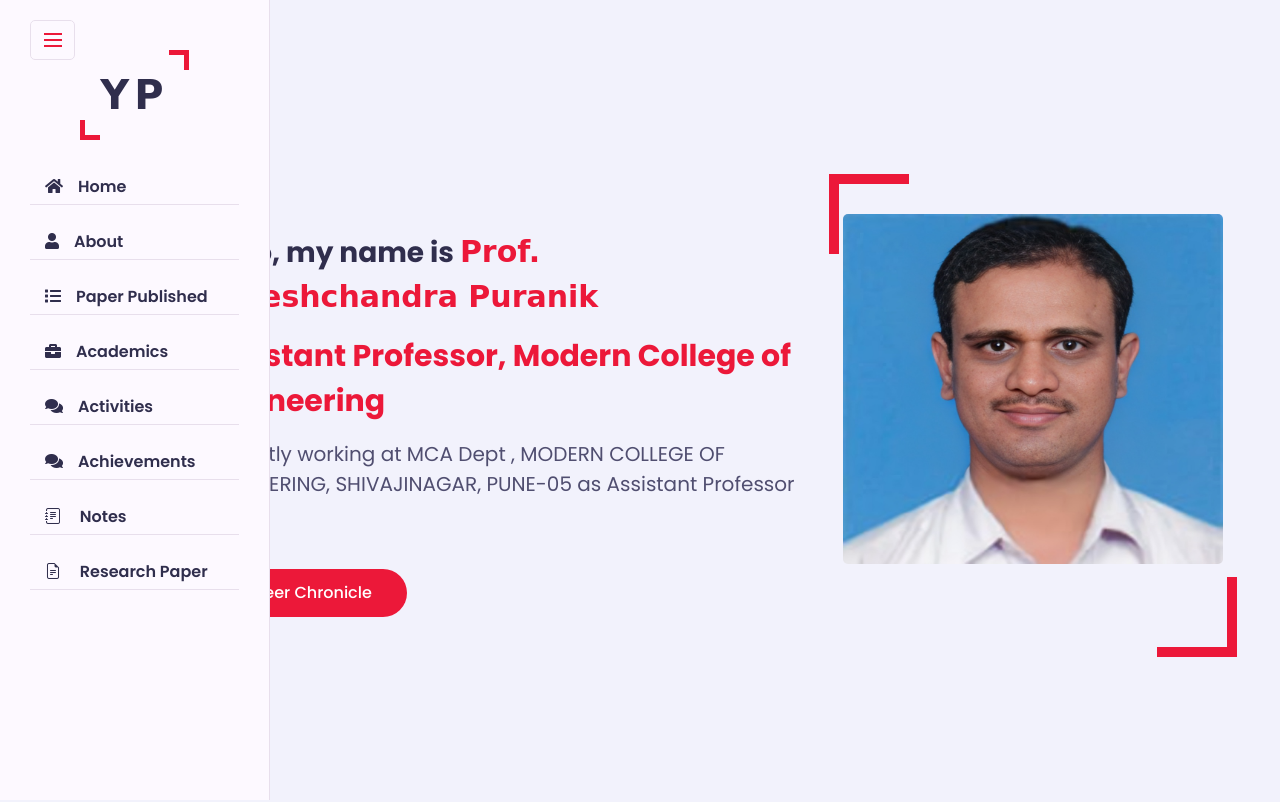
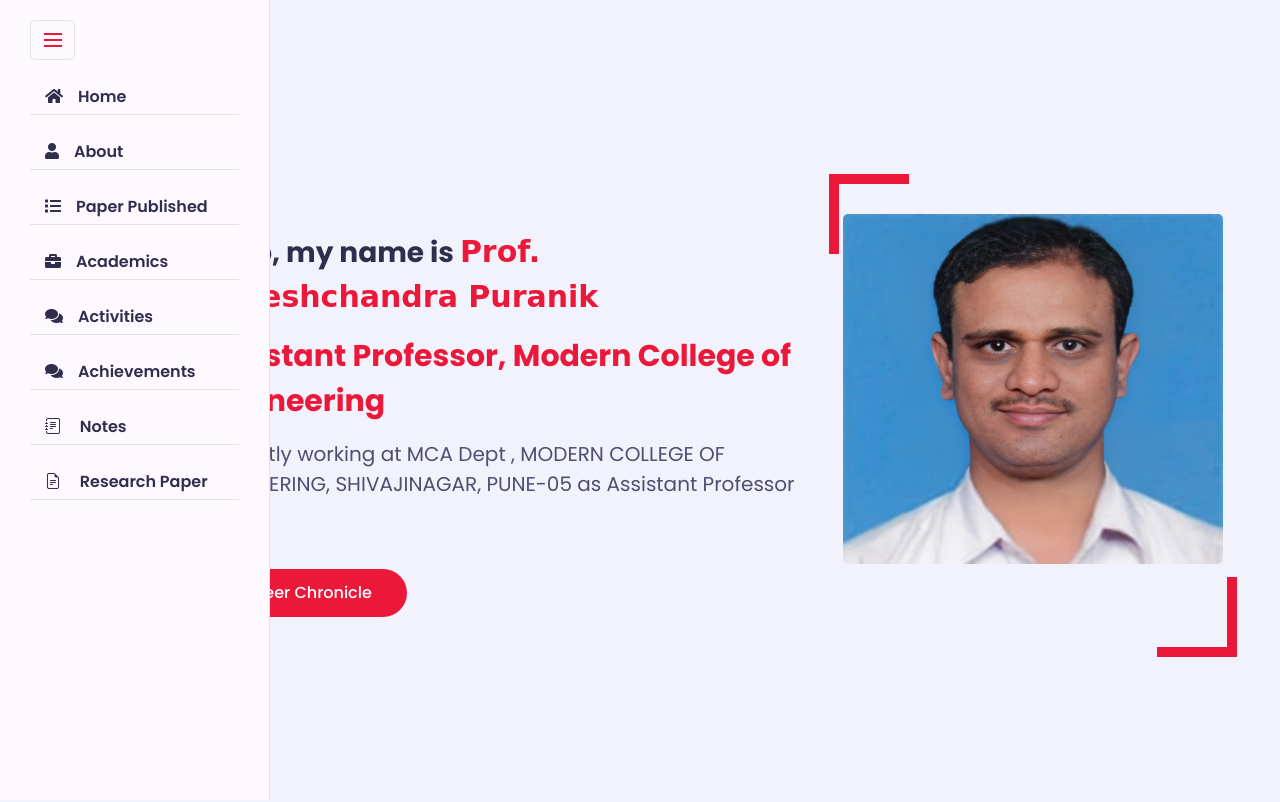
Before and after one commit to yopuranik/yogeshchandrapuranik, a plain HTML site: page YP-main/index.html in a window 1280 px wide. Shown: the top 802 px of the page. Drawn offline with nearby package versions, Linux system fonts and the light colour scheme; a web font is replaced by a local one.

Commit message:
Initial commit

```diff
--- a/YP-main/index.html
+++ b/YP-main/index.html
@@ -95,7 +95,7 @@
     <!-- Aside Start -->
     <div class="aside">
       <div class="logo">
-        <a href="#"><span> YP </span></a>
+        <!-- <a href="#"><span> YP </span></a> -->
       </div>
       <div class="nav-toggler">
         <span></span>
```
